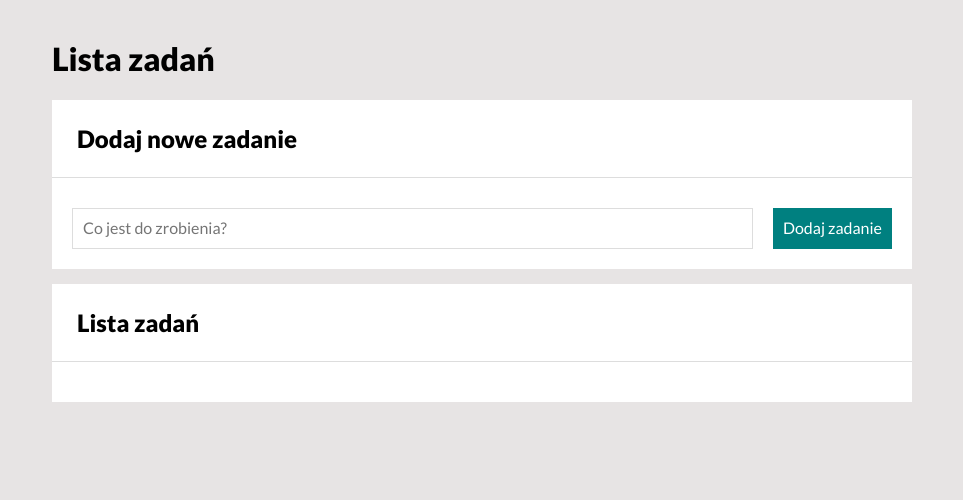
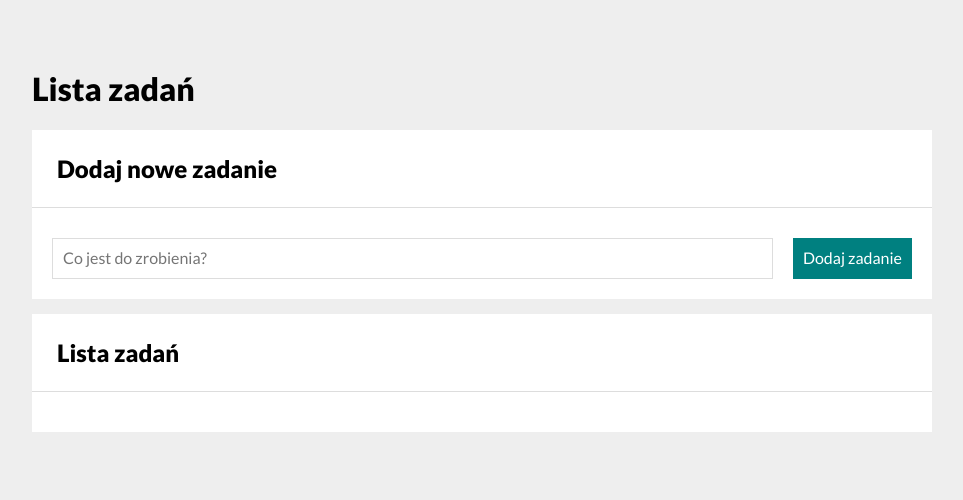
Before and after one commit to AgnieszkaSzajnowska/aplikacja, a plain HTML site: page index.html in a window 1280 px wide. Shown: the whole page, without its empty margins (158-1121 px from the left). Drawn offline with nearby package versions, Linux system fonts and the light colour scheme.

Commit message:
modified:   css/container.css

```diff
--- a/css/container.css
+++ b/css/container.css
@@ -11,8 +11,8 @@ body {
 }
 
 .container {
-    background-color: rgb(231, 228, 228);
-    max-width: 900px;
-    padding: 20px;
+    background-color: #eee;
+    max-width: 1000px;
+    padding: 50px;
     margin: 0 auto;
 }
```
